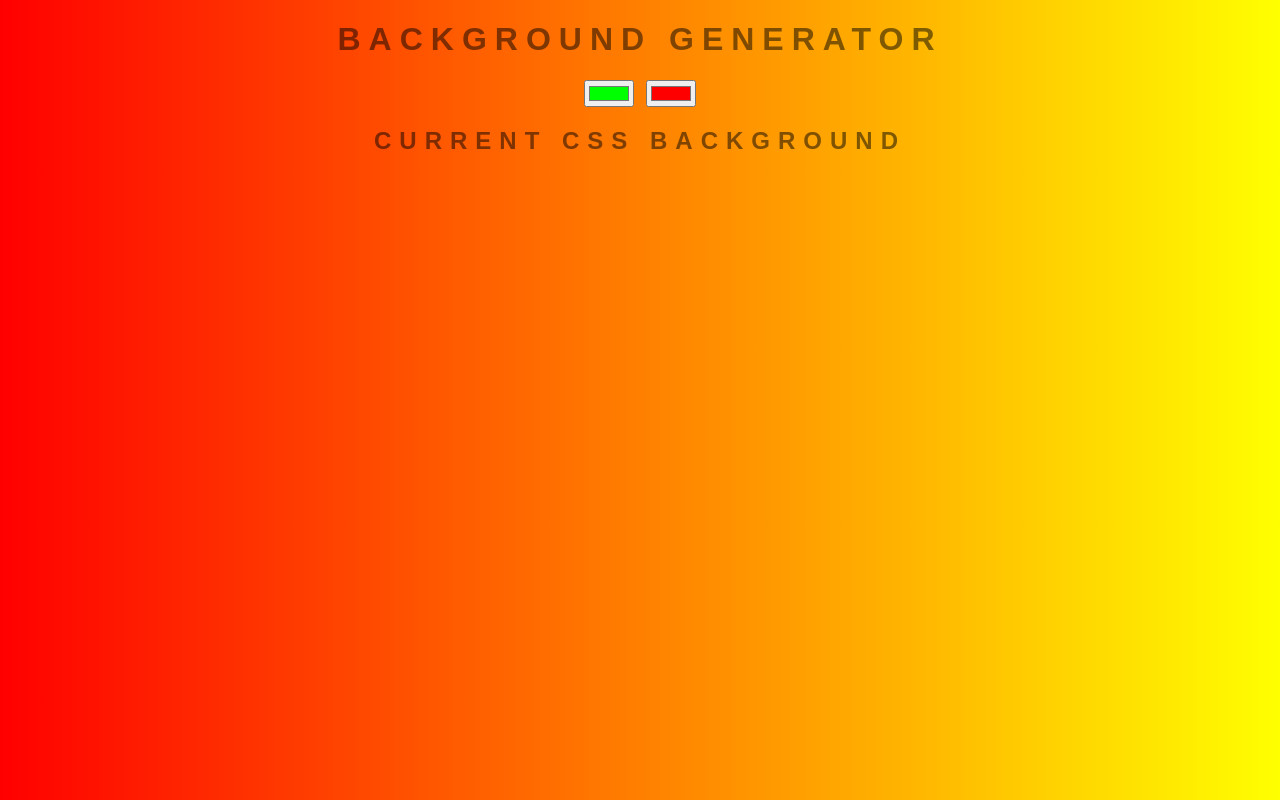
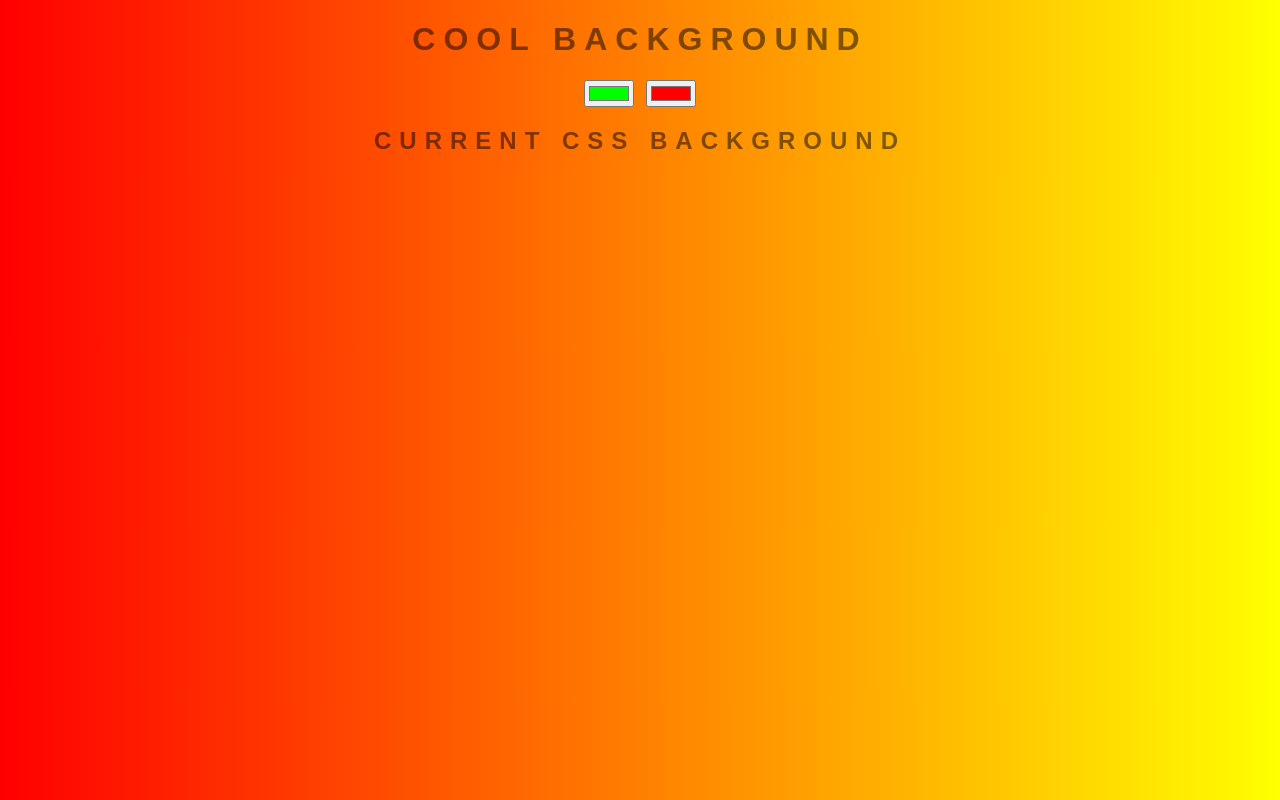
Before and after one commit to fadhli12er/background-generator, a plain HTML site: page index.html in a window 1280 px wide. Drawn offline with Linux system fonts and the light colour scheme.

Commit message:
changing h1 title

```diff
--- a/index.html
+++ b/index.html
@@ -10,7 +10,7 @@
 
 <body>
 
-    <h1>BACKGROUND GENERATOR</h1>
+    <h1>COOL BACKGROUND</h1>
     <input class="color1" type="color" name="color1" value="#00ff00">
     <input class="color2" type="color" name="color2" value="#ff0000">
     <h2>Current CSS Background</h2>
```
